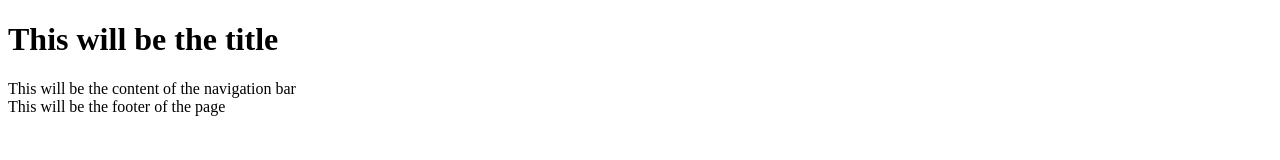
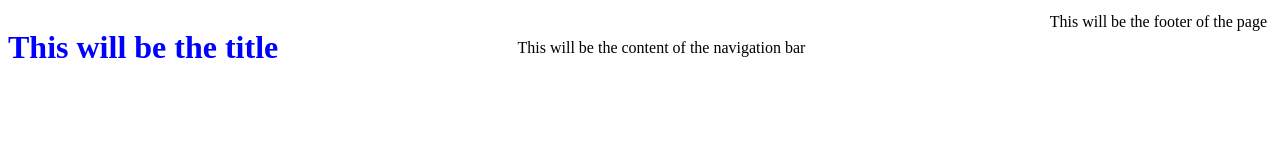
Before and after one commit to rskylabitog/220298263-WebDevFinalExam, a plain HTML site: page index.html in a window 1280 px wide. Drawn offline with Linux system fonts and the light colour scheme.

Commit message:
Bitog-RoseKyla Part 2 Final Exam

```diff
--- /dev/null
+++ b/css/stylesheet.css
@@ -0,0 +1,15 @@
+body{display:flex;}
+
+h1{color:blue;
+
+}
+
+nav{margin:auto;
+    flex-direction: row;}
+
+content{padding: 10px;
+    justify-content: center;
+}
+
+footer{padding: 5px;
+}
--- a/index.html
+++ b/index.html
@@ -4,7 +4,7 @@
     <meta charset="UTF-8">
     <meta name="viewport" content="width=device-width, initial-scale=1.0">
     <title>Document</title>
-    <link rel="stylesheet" href="stylesheet.css">
+    <link rel="stylesheet" href="css/stylesheet.css">
 </head>
 <body>
     <h1>This will be the title</h1>
```
